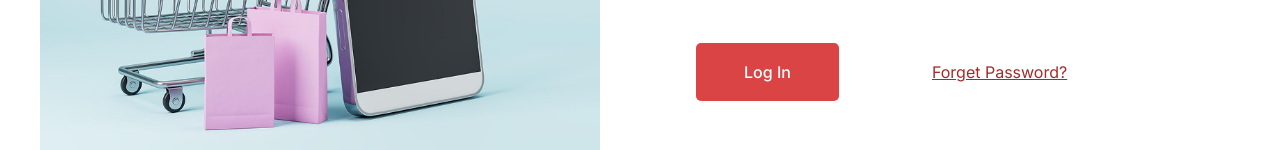
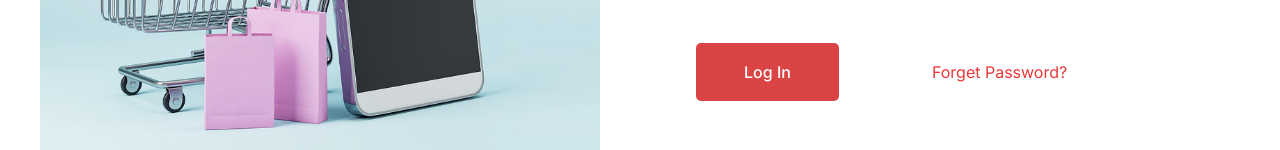
Before and after one commit to imennasayedahmed/e-commerce-devices-website, a website: page pages/signin.html in a window 1280 px wide. Shown: the part 489-639 px from the top of the page. Drawn offline with Linux system fonts and the light colour scheme.

Commit message:
edit forget password button

```diff
--- a/css/signin.css
+++ b/css/signin.css
@@ -7,5 +7,9 @@
 }
 .forget-pass-btn {
   font-size: 1.6rem;
-  color: brown;
 }
+.forget-pass-btn:link,
+.forget-pass-btn:visited {
+  text-decoration: none;
+  color: rgb(232, 55, 55);
+}
```
Also changed, not shown: pages/signin.html (+1 -1 lines).
